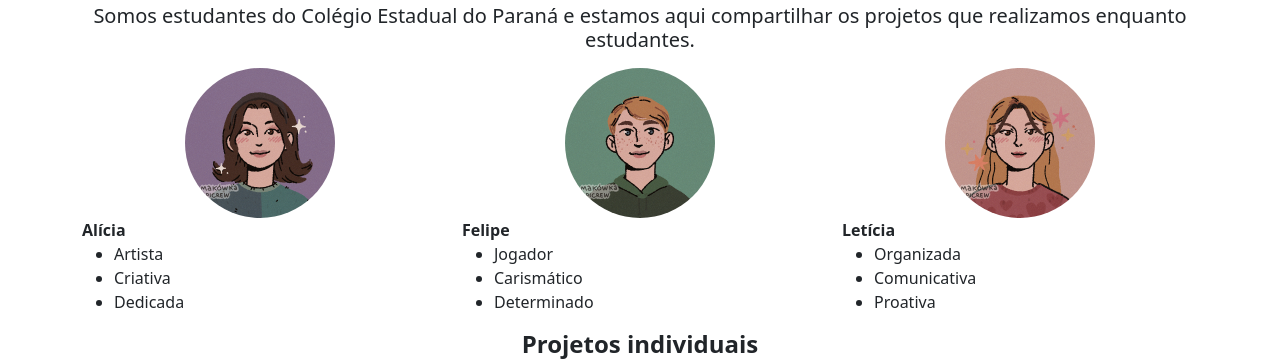
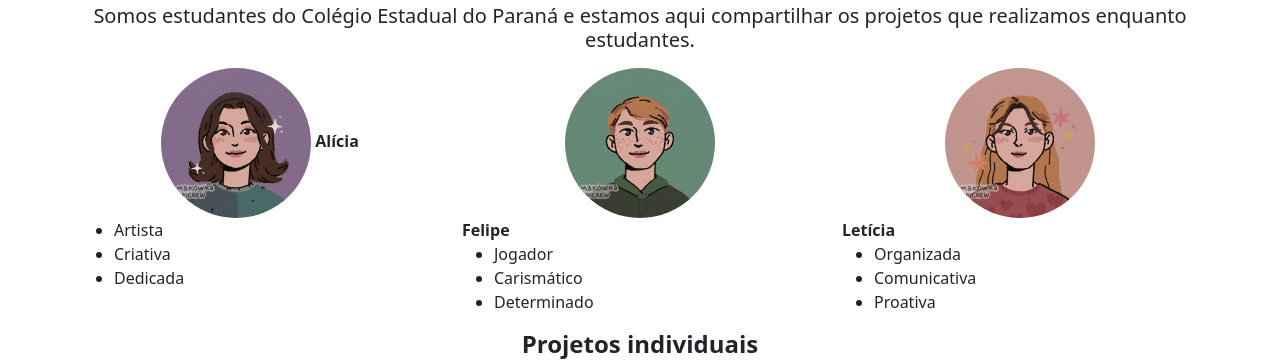
Before and after one commit to alicia1709/FELICHE2, a plain HTML site: page index.html in a window 1280 px wide. Shown: the part 414-777 px from the top of the page. Drawn offline with nearby package versions, Linux system fonts and the light colour scheme.

Commit message:
alinhamento nome Alícia

```diff
--- a/index.html
+++ b/index.html
@@ -33,7 +33,9 @@
   <div class="container text-center">
     <div class="row align-items-start">
       <div class="col"><img class="avatar" src="Avatar alícia.png" style="width: 150px; border-radius: 50%"
-          alt="Avatar alícia" srcset=""></div>
+          alt="Avatar alícia" srcset="">
+        <strong text-center>Alícia</strong>
+      </div>
       <div class="col"><img class="avatar" src="Avatar felipe.png" style="width: 150px; border-radius: 50%" alt="">
       </div>
       <div class="col"><img class="avatar" src="Avatar letícia.png" style="width: 150px; border-radius: 50%" alt="">
@@ -42,7 +44,7 @@
   </div>
   <div class="container text-start">
     <div class="row align-items-start">
-      <div class="col"><strong text-center>Alícia</strong>
+      <div class="col">
         <ul>
           <li>Artista</li>
           <li>Criativa</li>
```
